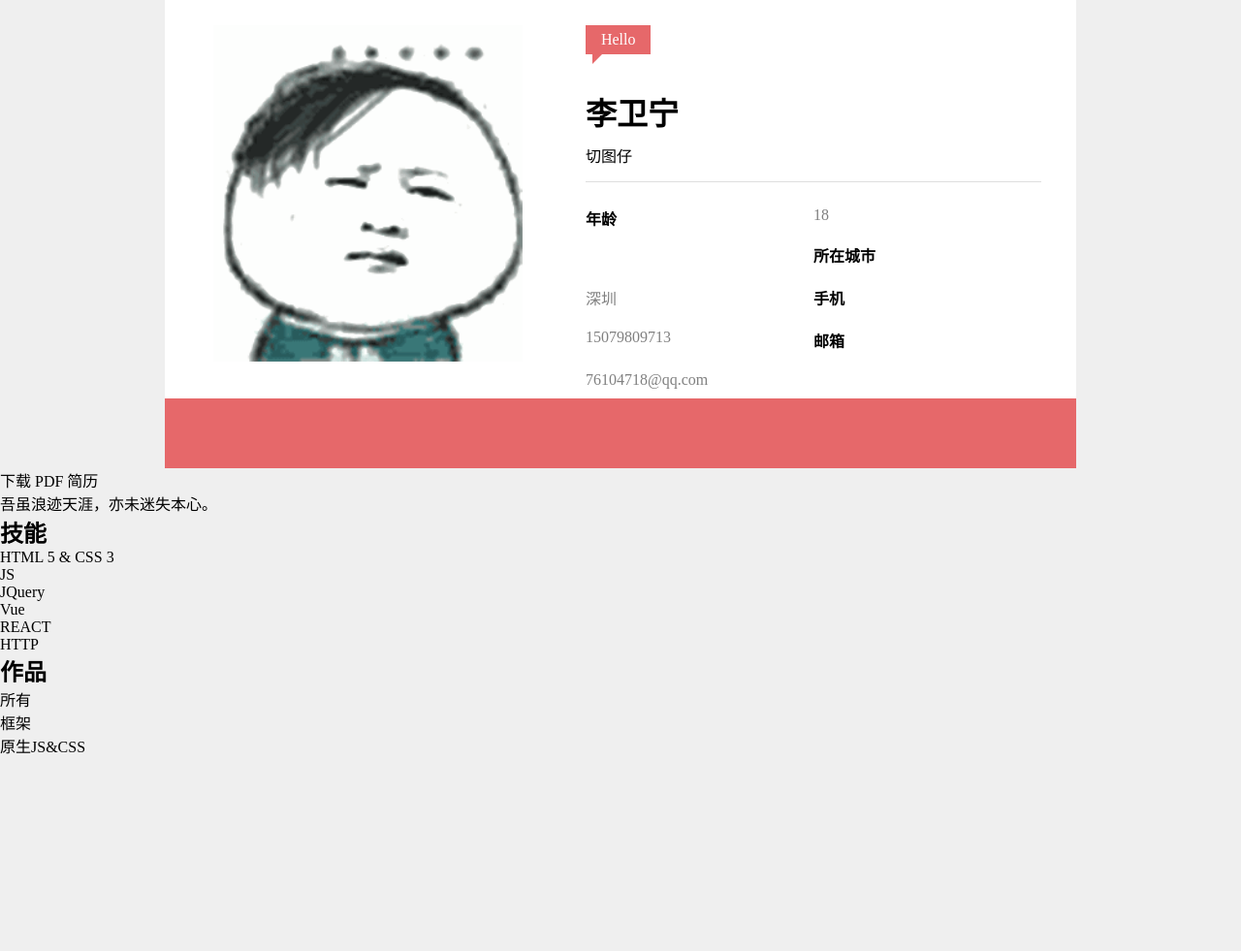
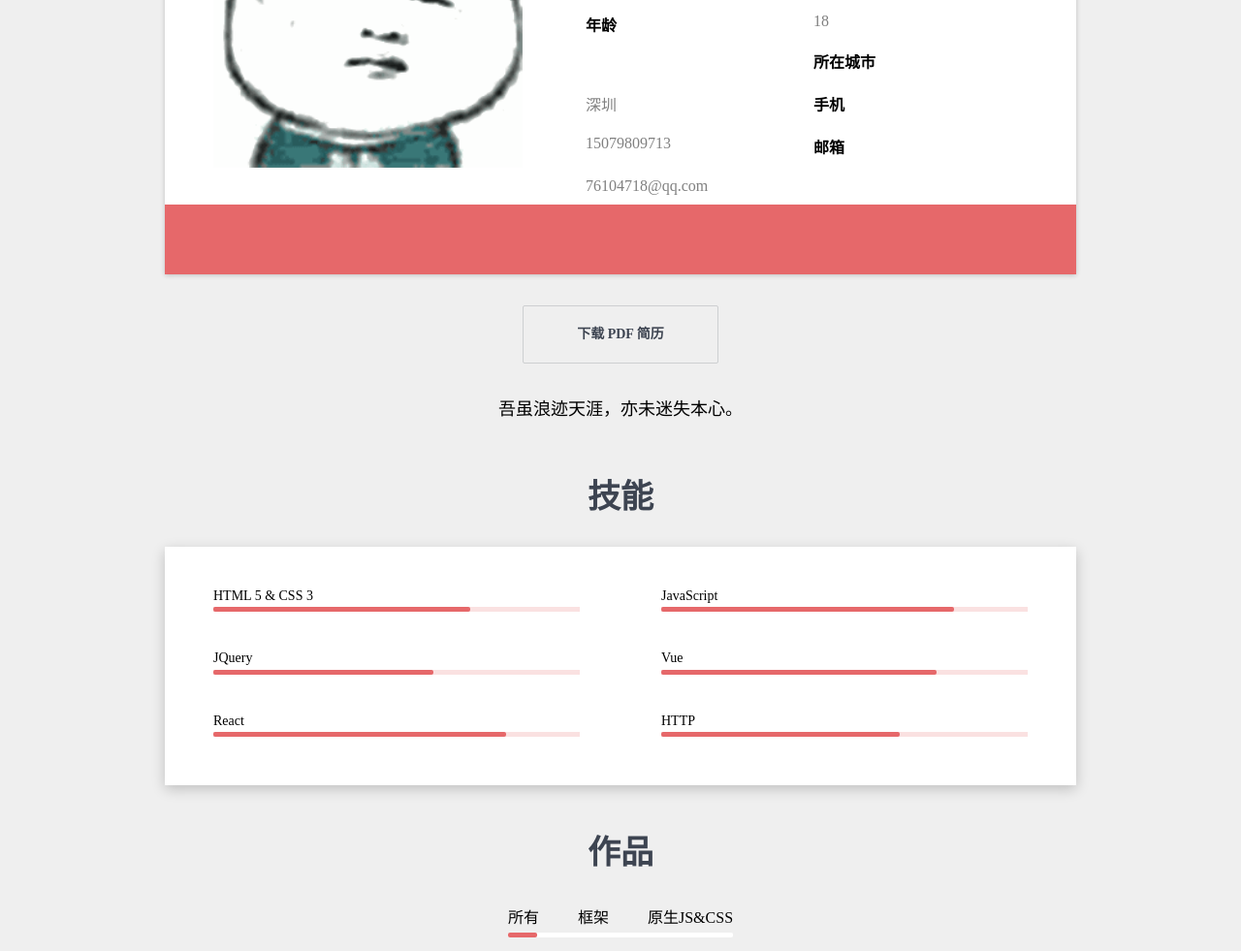
Before and after one commit to 70kg111/resume, a plain HTML site: page index.html in a window 1280 px wide. Shown: the part 539-1520 px from the top of the page at 97% size. Before the commit the page ends 1320 px from the top, so only its background shows below. Drawn offline with Linux system fonts and the light colour scheme.

Commit message:
html+css个人简历完整版

```diff
--- a/index.html
+++ b/index.html
@@ -41,7 +41,7 @@
 		<div class="mask"></div>
 	</div>
 
-	<main>
+	<main style="margin-top: -200px;">
 		<div class="userCard">
 			<div class="pictureAndText clearfix">
 				<div class="picture">
@@ -96,36 +96,90 @@
 			</footer>
 
 		</div>
-		<a class="button" href="#">下载	PDF 简历</a>
-		<p>
+
+		<p class="downloadResume-wrapper">
+			<a class="downloadResume" href="./test.pdf" target="_blank" download>下载 PDF 简历</a>
+		</p>
+
+		<p class="selfIntroduction">
 			吾虽浪迹天涯，亦未迷失本心。
 		</p>
 	</main>
-	<section>
+	<section class="skills">
 		<h2>技能</h2>
-		<ol>
-			<li>HTML 5 &amp; CSS 3</li>
-			<li>JS</li>
-			<li>JQuery</li>
-			<li>Vue</li>
-			<li>REACT</li>
-			<li>HTTP</li>
+		<ol class="clearfix">
+			<li>
+				<h3>HTML 5 &amp; CSS 3</h3>
+				<div class="progressBar">
+					<div class="progress" style="width: 70%"></div>
+				</div>
+			</li>
+			<li>
+					<h3>JavaScript</h3>
+					<div class="progressBar">
+						<div class="progress" style="width: 80%"></div>
+					</div>
+				</li>
+				<li>
+					<h3>JQuery</h3>
+					<div class="progressBar">
+						<div class="progress" style="width: 60%"></div>
+					</div>
+				</li>
+				<li>
+					<h3>Vue</h3>
+					<div class="progressBar">
+							<div class="progress" style="width: 75%"></div>
+					</div>
+				</li>
+				<li>
+					<h3>React</h3>
+					<div class="progressBar">
+						<div class="progress" style="width: 80%"></div>
+					</div>
+				</li>
+				<li>
+					<h3>HTTP</h3>
+					<div class="progressBar">
+						<div class="progress" style="width: 65%"></div>
+					</div>
+				</li>
 		</ol>
 	</section>
-	<section>
+	<section class="portfolio">
 		<h2>作品</h2>
 		<nav>
-			<ol>
-				<li>所有</li>
-				<li>框架</li>
-				<li>原生JS&amp;CSS</li>
+			<ol class="clearfix">
+				<li id="portfolio1">所有</li>
+				<li id="portfolio2">框架</li>
+				<li id="portfolio3">原生JS&amp;CSS</li>
 			</ol>
+			<div id="portfolioBar" class="bar state-1">
+				<div class="bar-inner"></div>
+			</div>
 		</nav>
+		<script>
+			portfolio1.onclick = function(){
+				portfolioBar.className = 'bar state-1'
+			}
+			portfolio2.onclick = function(){
+				portfolioBar.className = 'bar state-2'
+			}
+			portfolio3.onclick = function(){
+				portfolioBar.className = 'bar state-3'
+			}
+		</script>
 
-		<div class="jobs">
-			<div class="big"></div>
-			<div class="small"></div>
-			<div class="small"></div>
+		<div class="works" style="height: 597px ">
+			<div class="big" style="top: 0; left: 0;">
+				<img src="./img/1.jpg" alt="jobs1">
+			</div>
+			<div class="small" style="top: 0; right: 0;">
+				<img src="./img/2.jpg" alt="jobs2">
+			</div>
+			<div class="small" style="bottom: 0; right: 0;">
+				<img src="./img/3.jpg" alt="jobs3">
+			</div>
 		</div>
 
 	</section>
--- a/style.css
+++ b/style.css
@@ -16,7 +16,12 @@ hr{
     border:none;
     border-top: 1px solid #dedede;
 }
-
+ul,ol{
+    list-style:none;
+}
+h1,h2,h3,h4,h5,h6{
+    font-weight: normal;
+}
 
 
 .clearfix::after{
@@ -92,6 +97,7 @@ hr{
     margin-left: auto;
     margin-right: auto;
     background-color: #ffffff;
+    box-shadow: 0px 1px 5px 0px rgba(0,0,0,0.2);
 }
 .userCard .welcome{
     background-color: #e6686a;
@@ -170,3 +176,147 @@ hr{
     fill: white;
     vertical-align: top;
 }
+
+
+body >main .downloadResume-wrapper{
+    text-align: center;
+    padding: 32px 0;
+}
+body >main .downloadResume{
+    font-size: 14px;
+    line-height: 16px;
+    padding: 21px 55px;
+    border:1px solid #cdcfd1;
+    display: inline-block;
+    border-radius: 2px;
+    color: #3d4451;
+    font-weight: bold;
+}
+body >main .downloadResume:hover{
+    transition: box-shadow 0.5s;
+    box-shadow: 0px 4px 13px 0px rgba(0,0,0,0.2);
+}
+
+
+body >main .selfIntroduction{
+    max-width: 940px;
+    margin-left: auto;
+    margin-right: auto;
+    text-align: center;
+    font-size: 18px;
+}
+
+
+
+section.skills,
+section.portfolio{
+    max-width: 940px;
+    margin-left: auto;
+    margin-right: auto;
+}
+section.skills > h2{
+    color: #3d4451;
+    font-size: 34px;
+    line-height: 1.2;
+    font-weight: 600;
+    text-align: center;
+    margin-top: 60px;
+}
+section.skills > ol{
+    background: white;
+    box-shadow: 0px 4px 13px 0px rgba(0,0,0,0.2);
+    padding: 43px 50px 10px;
+    margin-top: 30px;
+
+}
+section.skills > ol > li{
+    float: left;
+    width: 45%;
+    box-sizing: border-box;
+}
+section.skills > ol > li:nth-child(even){
+    float: right;
+}
+section.skills .progressBar{
+    height: 5px;
+    background: #fae1e1;
+    margin: 4px 0 40px 0;
+}
+section.skills .progressBar .progress{
+    background: #e6686a;
+    height: 100%;
+    width: 70%;
+    border-radius: 2px;
+}
+section.skills >ol >li >h3{
+    font-size: 14px;
+    line-height: 1.1;
+    padding-right: 40px;
+}
+
+
+
+section.portfolio{
+    text-align: center;
+}
+section.portfolio > h2{
+    color: #3d4451;
+    font-size: 34px;
+    line-height: 1.2;
+    font-weight: 600;
+    text-align: center;
+    margin-top: 50px;
+}
+section.portfolio > nav{
+    display: inline-block;
+    vertical-align: top;
+    margin-top: 32px;
+}
+section.portfolio > nav .bar{
+    height: 5px;
+    background: white;
+    margin-top: 5px;
+    margin-bottom: 30px;
+    border-radius: 2px;
+}
+section.portfolio > nav .bar .bar-inner{
+    height: 100%;
+    background:#e6686a;
+    border-radius: 2px;
+    transition: all 0.3s;
+
+}
+section.portfolio > nav > ol{
+    margin: 0 auto;
+    display: inline-block;
+    vertical-align: top;
+}
+section.portfolio > nav > ol > li{
+    float: left;
+    margin-left: 40px;
+    cursor: pointer;
+}
+section.portfolio > nav > ol > li:nth-child(1){
+    margin-left: 0;
+}
+
+section.portfolio > nav .bar.state-1 .bar-inner{
+    margin-left: 0;
+    width: 30px;
+}
+section.portfolio > nav .bar.state-2 .bar-inner{
+    margin-left: 70px;
+    width: 40px;
+}
+section.portfolio > nav .bar.state-3 .bar-inner{
+    margin-left: 140px;
+    width: 96px;
+}
+section.portfolio .works{
+    position: relative;
+    margin-bottom: 100px;
+}
+section.portfolio .works .big,
+section.portfolio .works .small{
+    position: absolute;
+}
```
Also changed, not shown: img/1.jpg (added), img/2.jpg (added), img/3.jpg (added), mine.png (added), 1 other file.
